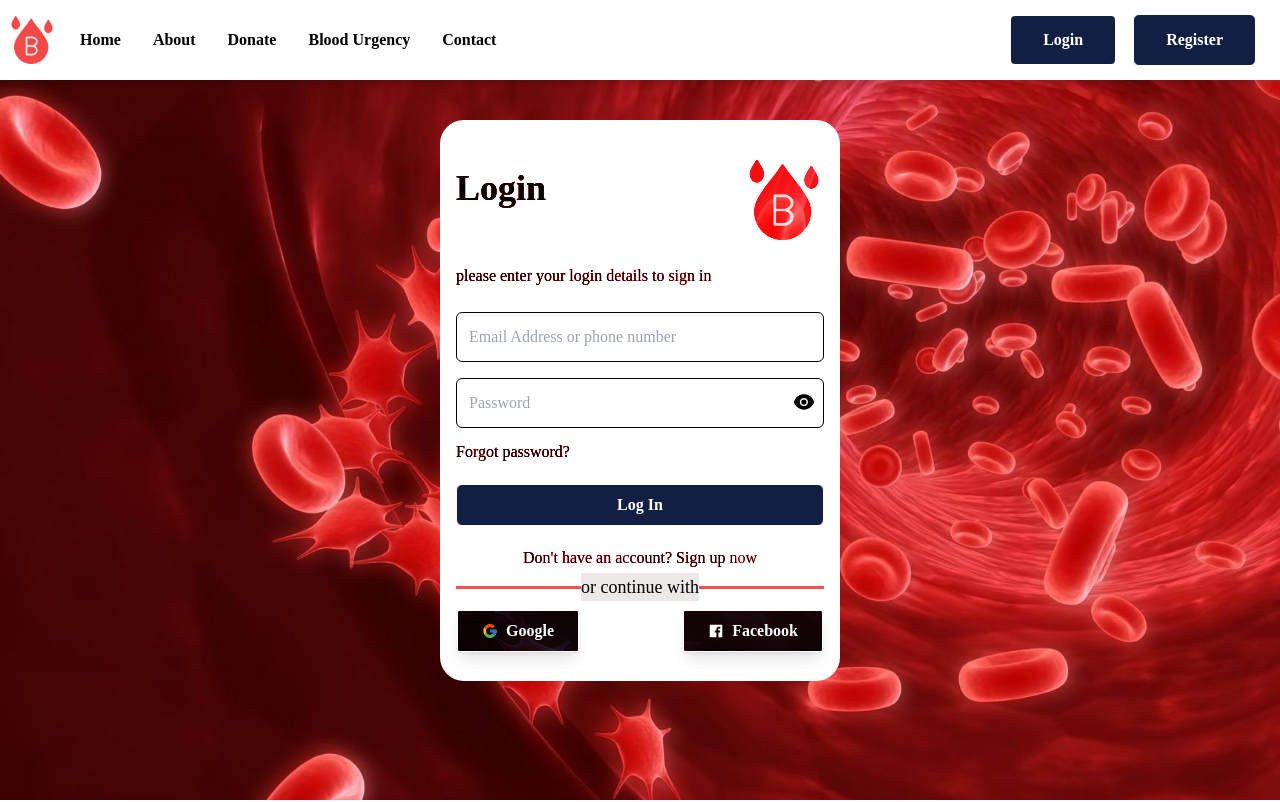
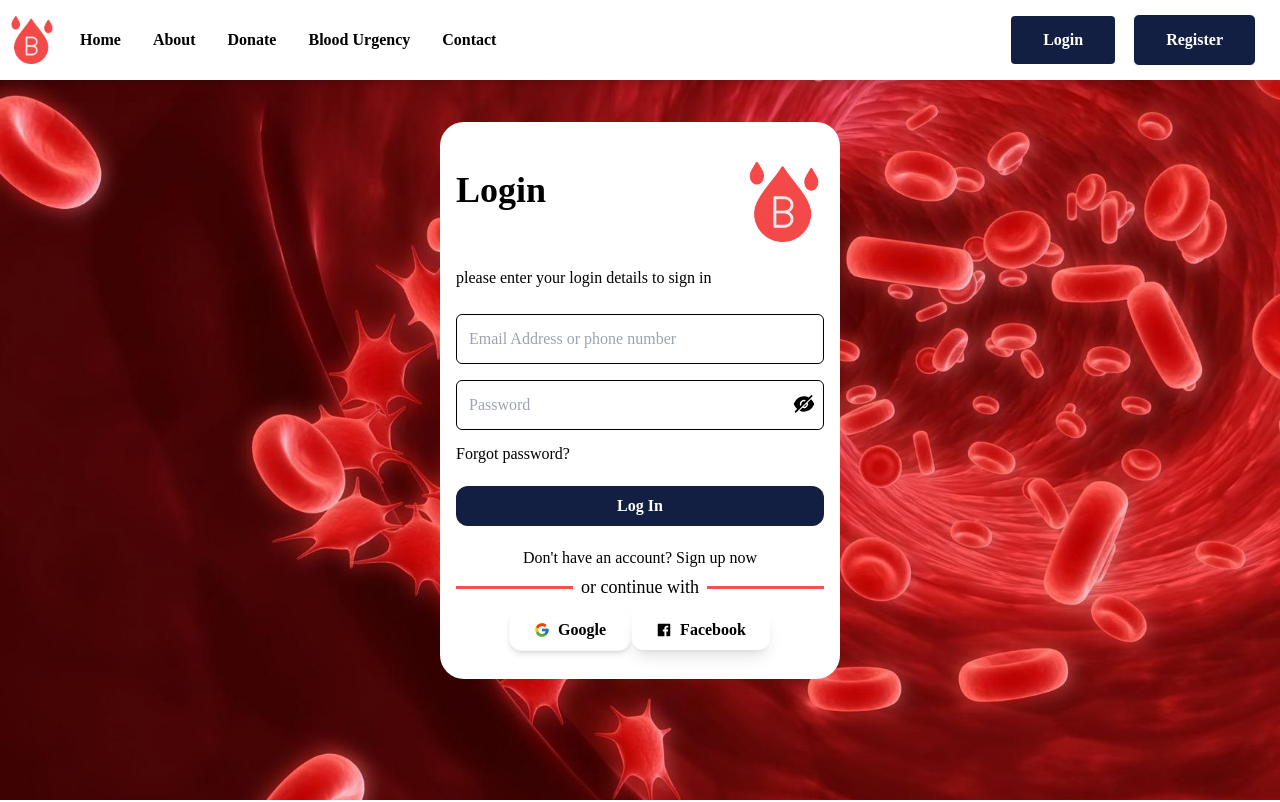
Before and after one commit to code-me-kuldeep/BloodManagement, a React (Create React App) app: page /Login in a window 1280 px wide. Shown: the top 802 px of the page. Built offline with nearby package versions, Linux system fonts and the light colour scheme.

Commit message:
Commmited login bugs

```diff
--- a/src/App.js
+++ b/src/App.js
@@ -1,3 +1,4 @@
+import HOME from "./components/HOME";
 import Table from "./components/Table";
 import Cards from "./components/Cards";
 import About from "./components/About"
@@ -8,20 +9,21 @@ import { Route,Routes,} from 'react-router-dom';
 
 function App() {
   return (
-    <div className="App">
       <>
       <Navbar/>
       <Routes>
-           <Route path='/Login' element={<Login />}></Route>
+          <Route path='/' element={<HOME/>}></Route>
+          <Route path='/Login' element={<Login/>}></Route>
+
       </Routes>
-        <Navbar/>
-        <Hero/>
+
+        {/* <Hero/>
         <About/>
         <Cards/>
-        <Table/>
+        <Table/> */}
 
       </>
-    </div>
+
   );
 }
 
--- /dev/null
+++ b/src/components/HOME.jsx
@@ -0,0 +1,20 @@
+import React from 'react'
+import Table from "../components/Table";
+import Cards from "../components/Cards";
+import About from "../components/About"
+import Hero from "../components/Hero"
+
+
+const HOME = () => {
+  return (
+    <>
+        <Hero/>
+        <About/>
+        <Cards/>
+        <Table/>
+    </>
+
+  )
+}
+
+export default HOME
--- a/src/components/Login.jsx
+++ b/src/components/Login.jsx
@@ -44,32 +44,32 @@ export default function Login() {
 
   return (
     <div className='relative w-full h-screen bg-zinc-900/90'>
-        <img className='absolute w-full h-full object-cover mix-blend-overlay' src={loginImg} alt="/" />
+        <img className='absolute w-full h-full object-cover ' src={loginImg} alt="/" />
 
 
 
     <div className='flex justify-center items-center h-full'>
-        <form onSubmit={handlesubmit} className='max-w-[400px] h-auto w-full mx-auto bg-white p-4 rounded-3xl' >
+        <form onSubmit={handlesubmit} className=' relative max-w-[400px] h-auto w-full mx-auto bg-white p-4 rounded-3xl' >
             <div className='flex justify-between py-6'><div>
             <h2 className='text-4xl font-bold text-left py-2'>Login</h2></div>
             <img  src={logo} alt="/"  height={50} width={80}/></div>
-            <p>please enter your login details to sign in</p>
+            <p className='text-[#000000]'>please enter your login details to sign in</p>
             <p><br></br></p>
             <div className='flex flex-col mb-4'>
 
-                <input onChange={(e)=>{setusername(e.target.value)}} className='border relative bg-gray-100 p-3 rounded-md' type="email" value={username} id='username' placeholder='Email Address or phone number '/>
-                <div className='text-red-600 text-sm'>{usererror}</div>
+                <input onChange={(e)=>{setusername(e.target.value)}} className='border relative bg-white p-3 rounded-md' type="email" value={username} id='username' placeholder='Email Address or phone number '/>
+                <div className='text-blood text-sm'>{usererror}</div>
             </div>
             <div className='flex flex-col  relative'>
             <div className='flex flex-col '>
 
-                <input onChange={(e)=>{setpassword(e.target.value)}} className='border relative bg-gray-100 p-3 rounded-md' type={(open === false)? 'password' :'text'} value={password} id='password' placeholder='Password'/>
-                <div className='text-red-500 text-sm'>{passerror}</div>
+                <input onChange={(e)=>{setpassword(e.target.value)}} className='border relative bg-white p-3 rounded-md' type={(open === false)? 'password' :'text'} value={password} id='password' placeholder='Password'/>
+                <div className='text-blood text-sm'>{passerror}</div>
             </div>
             <div className='text-2xl absolute top-3 right-2 ' >
                 {
-                    (open === false)? <AiFillEye onClick={toggle}/>:
-                    <AiFillEyeInvisible onClick={toggle}/>
+                    (open === false)? <AiFillEyeInvisible onClick={toggle}/>:
+                    <AiFillEye onClick={toggle}/>
 
                 }
 
@@ -79,21 +79,21 @@ export default function Login() {
 
                  <p className='flex items-center mt-3'>Forgot password?</p>
                  </div>
-                <button className='w-full py-2 mt-5 bg-red-700 hover:bg-red-600 relative text-white '>Log In</button>
+                <button className='w-full py-2 mt-5 bg-red-700 hover:bg-blood hover:shadow-lg relative text-white  rounded-xl bg-midnight hover:shadow-blood border-0'>Log In</button>
 
-            <p className='text-center py-2 mt-3'>Don't have an account? Sign up now</p>
+            <p className='text-center py-2 mt-3'>Don't have an account? <a href="//">Sign up now</a></p>
 
 
             <div className='w-full flex items-center justify-center relative py-2'>
                <div className='w-full h-[3px] bg-blood'></div>
-               <p className='text-lg absolute text-black/90 bg-[#ece8e8]'> or continue with </p>
+               <p className='text-lg absolute text-black/90 bg-white px-2'> or continue with </p>
 
             </div>
 
-            <div className='flex justify-between py-3'>
+            <div className='flex justify-center py-3'>
 
-               <button className='rounded-md'> <p className='border shadow-lg hover:shadow-xl px-6 py-2 relative flex items-center'><FcGoogle className='mr-2' /> Google</p></button>
-               <button className='rounded-md'><p className='border shadow-lg hover:shadow-xl px-6 py-2 relative flex items-center'><AiFillFacebook className='mr-2' /> Facebook</p></button>
+               <button className='rounded-xl bg-white shadow-md hover:shadow-2xl hover:bg-current hover:shadow-blood '> <p className='border-1 rounded-xl hover:shadow-xl px-6 py-2 relative flex items-center text-ivory shadow-sm'><FcGoogle className='mr-2' /> Google</p></button>
+               <button className='rounded-xl bg hover:bg-current hover:shadow-blood bg-white hover:shadow-2xl'><p className='border-0 shadow-lg hover:shadow-xl px-6 py-2 relative flex items-center text-ivory  rounded-xl'><AiFillFacebook className='mr-2' /> <p className=''>Facebook </p></p></button>
             </div>
         </form>
     </div>
--- a/src/components/Navbar.jsx
+++ b/src/components/Navbar.jsx
@@ -17,7 +17,7 @@ const Navbar = () => {
                 {/* <h1 className='text-3xl font-bold mr-4 sm:text-4xl'>BRAND.</h1> */}
                 <img className='h-12 w-12 mr-2' src={logo} alt="" />
                 <ul className='hidden md:flex font-bold text-1xl'>
-                   <li>Home</li>
+                   <li><a href='/'>Home</a></li>
                    <li>About</li>
                     <li>Donate</li>
                     <li>Blood Urgency</li>
```
Also changed, not shown: 1 other file (tests, documents, lock files or other folders).
